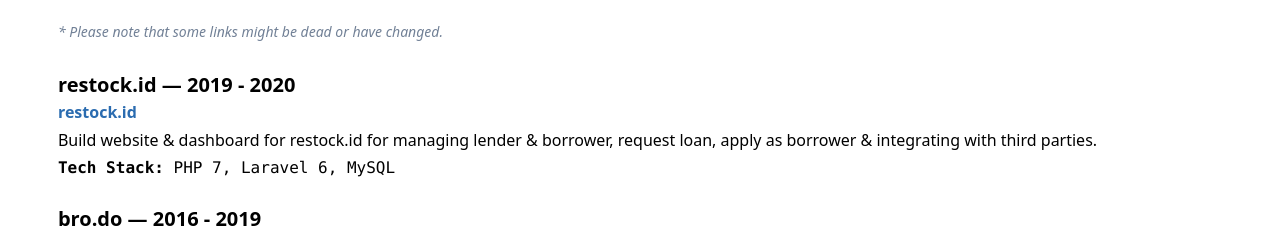
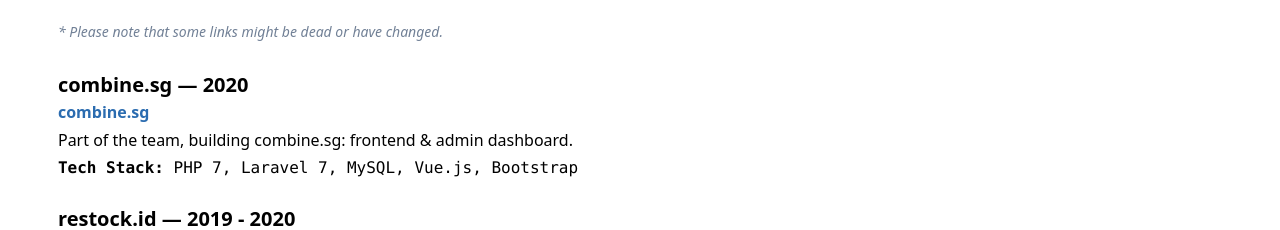
Before and after one commit to kusmayadi/kusmayadi.com, a Nuxt app: page /projects in a window 1280 px wide. Shown: the part 279-509 px from the top of the page. Built offline with nearby package versions, Linux system fonts and the light colour scheme.

Commit message:
Update projects: add combine.sg

```diff
--- a/pages/projects.vue
+++ b/pages/projects.vue
@@ -2,6 +2,13 @@
   <div class="flex justify-center bg-white py-10 px-6 content text-sm sm:text-base md:text-base">
     <div>
       <p class="italic pb-6 text-xs sm:text-sm text-gray-600">* Please note that some links might be dead or have changed.</p>
+
+      <div class="mb-6">
+        <h1>combine.sg — 2020</h1>
+        <h3><a href="https://www.combine.sg/">combine.sg</a></h3>
+        <p>Part of the team, building combine.sg: frontend & admin dashboard.</p>
+        <p class="tech-stack"><span>Tech Stack:</span> PHP 7, Laravel 7, MySQL, Vue.js, Bootstrap</p>
+      </div>
 
       <div class="mb-6">
         <h1>restock.id — 2019 - 2020</h1>
```
